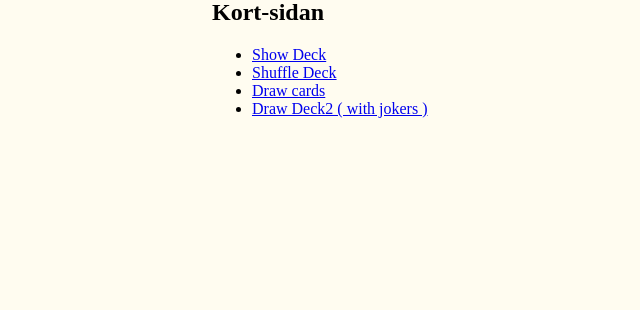
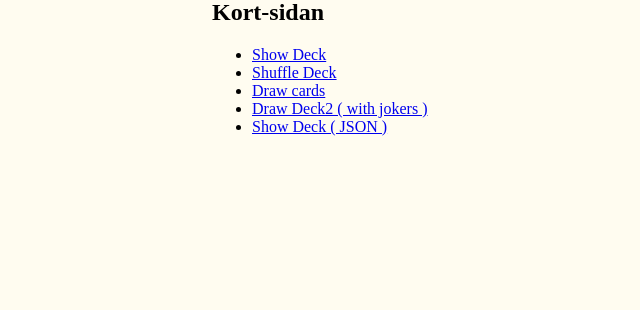
Before and after one commit to FalkenDev/Mvc, a Symfony app: template templates/card.html.twig in a window 1280 px wide; the page is wider, and only the part inside the window is pictured. Shown: the part 122-432 px from the top of that part, without its empty margins (128-768 px from the left). Run offline with Twig, Linux system fonts and the light colour scheme; the template is opened without the code that fills it, so the values that code supplies are empty; some libraries are stand-ins or nearby versions.

Commit message:
Added Deck to JSON in navtigation

```diff
--- a/templates/card.html.twig
+++ b/templates/card.html.twig
@@ -7,6 +7,7 @@
         <li><a href="{{ path("shuffle") }}">Shuffle Deck</a></li>
         <li><a href="{{ path("draw") }}">Draw cards</a></li>
         <li><a href="{{ path("deckWithJoker") }}">Draw Deck2 ( with jokers )</a></li>
+        <li><a href="{{ path("apiDeck") }}">Show Deck ( JSON )</a></li>
     </ul>
     </section>
     {% include "inc/footer.html.twig" %}
```
